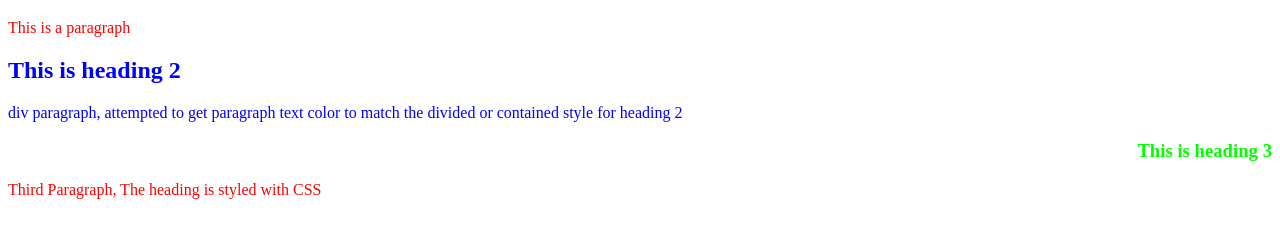
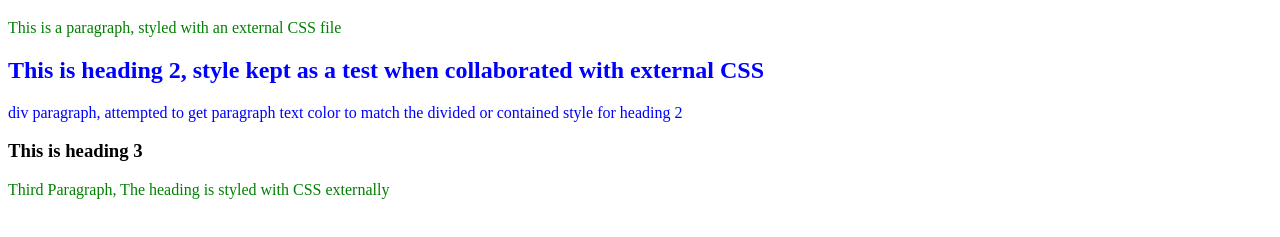
Before and after one commit to CodisticJr/HTML_AND_CSS_PROJECTS, a plain HTML site: page Basic_HTML_3.html in a window 1280 px wide. Shown: the part 61-298 px from the top of the page. Drawn offline with Linux system fonts and the light colour scheme; files that its build step writes are made by us from their sources.

Commit message:
Assignment 19 start
reformatting to start new assignment

```diff
--- a/Basic_HTML_3.html
+++ b/Basic_HTML_3.html
@@ -3,17 +3,14 @@
 	<head>
 		<title>This is the Title Nested within the head tag</title>
 		<meta charset="utf-8">
+		<link rel="stylesheet" type="text/css" href="Basic_CSS_1.css">
 	</head>
 	<body>
 		<h1>This is heading 1 is also nested but in the body tag</h1>
-		<style>
-			p {color:red;}
-			h3 {text-align: right;color:Lime}
-		</style>
-		<p>This is a paragraph</p>
+		<p>This is a paragraph, styled with an external CSS file </p>
 
 		<div style="color: blue">
-			<h2>This is heading 2</h2>
+			<h2>This is heading 2, style kept as a test when collaborated with external CSS</h2>
 				<p>
 					<font color="blue">
 					div paragraph, attempted to get paragraph text color to match the divided or contained style for heading 2
@@ -22,6 +19,6 @@
 		</div>
 
 		<h3>This is heading 3</h3>
-			<p>Third Paragraph, The heading is styled with CSS</p>
+			<p>Third Paragraph, The heading is styled with CSS externally </p>
 	</body>
 </html>
```
